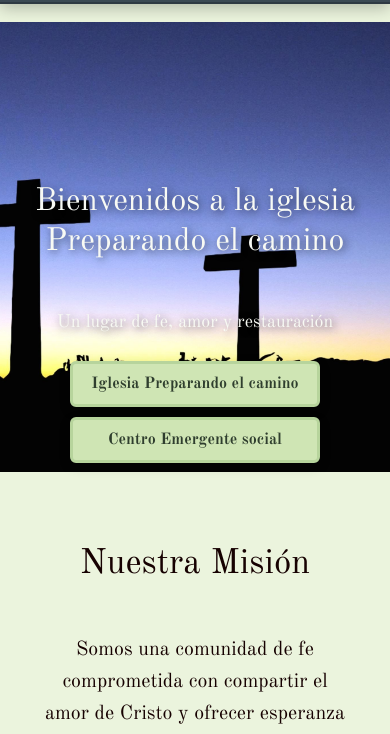
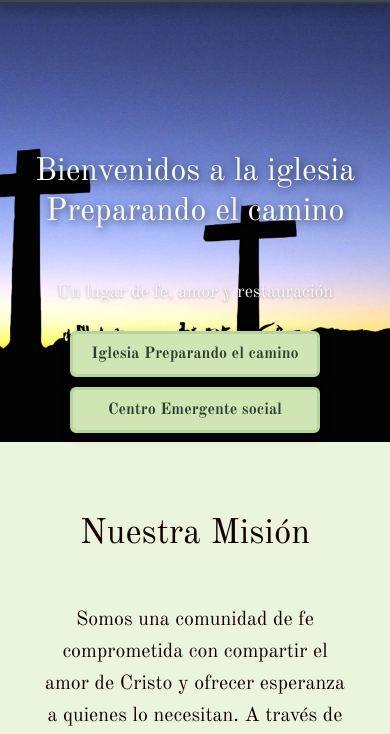
Before and after one commit to tomy360/tomy360.github.io, a plain HTML site: page index.html in a window 390 px wide. Shown: the part 108-842 px from the top of the page. Drawn offline with nearby package versions, Linux system fonts and the light colour scheme.

Commit message:
Update style.css

```diff
--- a/CSS/style.css
+++ b/CSS/style.css
@@ -100,10 +100,11 @@ color: #CFE5B4;
 }
 
 .TextP2{
-    color:  #F8FAF4;
-    font-size: 25px;
+    color: #F8FAF4;
+    font-size: 28px;
     margin-top: 22px;
-    text-shadow: 2px 2px 8px rgba(0,0,0,0.7);
+     font-weight: 1600;
+    text-shadow: 0 1px 3px rgba(0,0,0,0.35);
 }
 
 .ColocBP{
@@ -634,7 +635,7 @@ margin-top:4px;
 height: auto;              /* que se ajuste al contenido */
 min-height: 350px;         /* altura mínima agradable */
 text-align: center;
-margin-top: 130px;             /* eliminamos margin-top fijo */
+margin-top: 100px;             /* eliminamos margin-top fijo */
 box-sizing: border-box;
 padding-top: 160px;      /* más espacio debajo del nav fijo en móviles */
 min-height: 350px;
```
